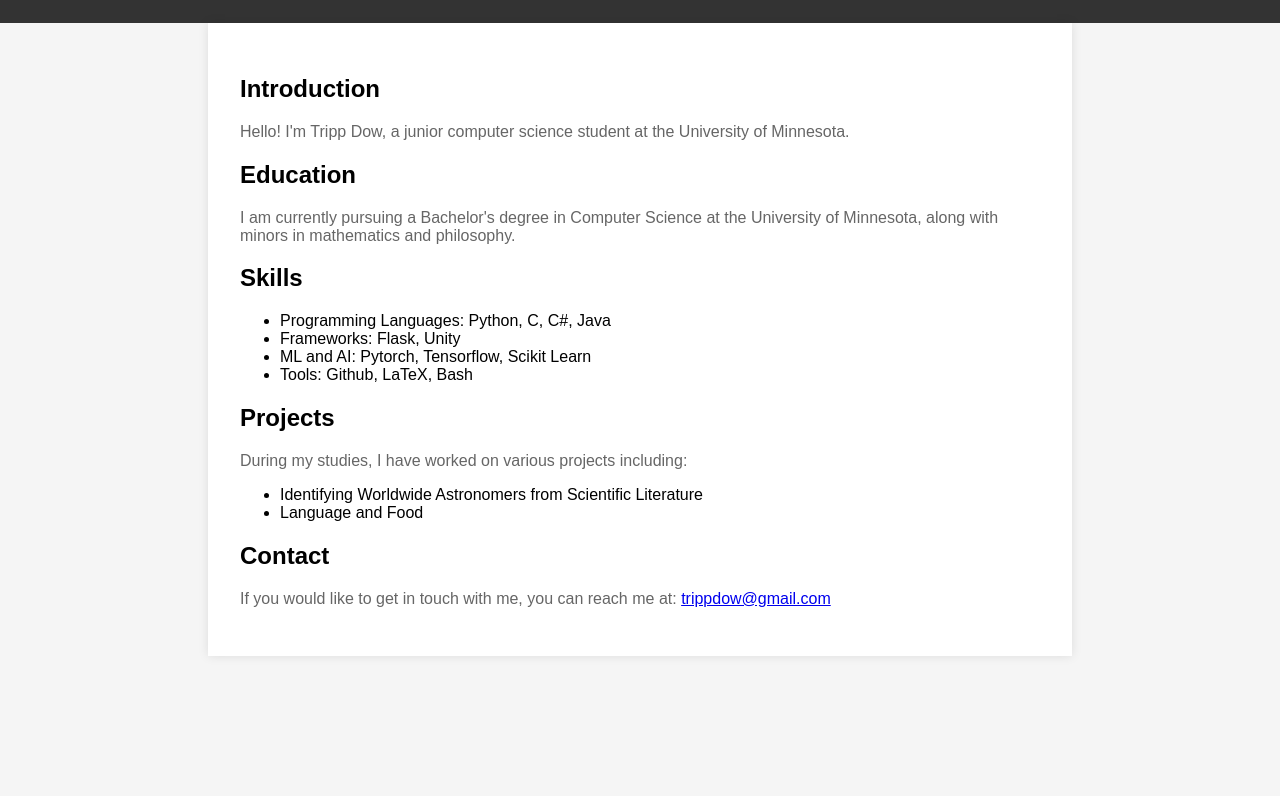
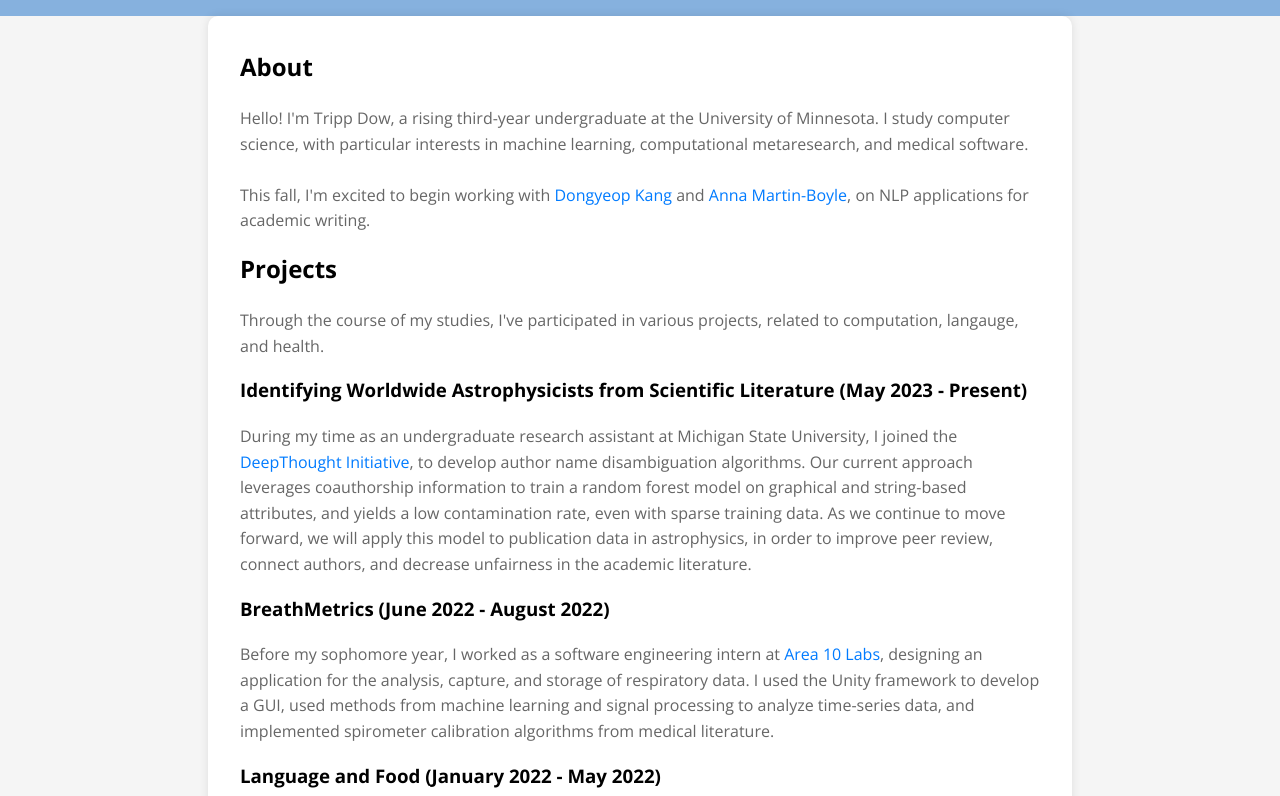
Before and after one commit to prettytrippy/prettytrippy.github.io, a plain HTML site: page index.html in a window 1280 px wide. Shown: the part 89-885 px from the top of the page. Before the commit the page ends 800 px from the top, so only its background shows below. Drawn offline with nearby package versions, Linux system fonts and the light colour scheme.

Commit message:
Update index.html

```diff
--- a/index.html
+++ b/index.html
@@ -4,15 +4,18 @@
     <meta charset="UTF-8">
     <meta name="viewport" content="width=device-width, initial-scale=1.0">
     <title>About</title>
+    <link rel="stylesheet" href="https://fonts.googleapis.com/css?family=Open+Sans:400,700&display=swap">
+
     <style>
         body {
-            font-family: Arial, sans-serif;
+            font-family: 'Open Sans', sans-serif;
+            line-height: 1.6;
             margin: 0;
             padding: 0;
             background-color: #f5f5f5;
         }
         header {
-            background-color: #333;
+            background-color: #86b1de;
             color: #fff;
             text-align: center;
             padding: 1em 0;
@@ -23,44 +26,70 @@
             padding: 2em;
             background-color: #fff;
             box-shadow: 0px 0px 10px rgba(0, 0, 0, 0.1);
+            border-radius: 10px;
         }
         h1 {
-            color: #333;
+            color: #000;
+            margin-top: 0;
+        }
+        h2, h3 {
+            color: #000;
+            margin-top: 0;
         }
         p {
             color: #666;
+            margin-bottom: 1em;
+        }
+        a {
+            color: #007bff;
+            text-decoration: none;
+            transition: color 0.3s;
+        }
+        a:hover {
+            color: #0056b3;
         }
     </style>
+
 </head>
 <body>
     <header>
         <h1>About</h1>
     </header>
     <div class="container">
-        <h2>Introduction</h2>
-        <p>Hello! I'm Tripp Dow, a junior computer science student at the University of Minnesota.</p>
-        <p></p>
-
-        <h2>Education</h2>
-        <p>I am currently pursuing a Bachelor's degree in Computer Science at the University of Minnesota, along with minors in mathematics and philosophy.</p>
-
-        <h2>Skills</h2>
-        <ul>
-            <li>Programming Languages: Python, C, C#, Java</li>
-            <li>Frameworks: Flask, Unity</li>
-            <li>ML and AI: Pytorch, Tensorflow, Scikit Learn</li>
-            <li>Tools: Github, LaTeX, Bash</li>
-        </ul>
+        <h2>About</h2>
+        <p>
+            Hello! I'm Tripp Dow, a rising third-year undergraduate at the University of Minnesota.
+            I study computer science, with particular interests in machine learning, computational metaresearch, and medical software.<br><br>
+            This fall, I'm excited to begin working with <a href="https://dykang.github.io/">Dongyeop Kang</a> and <a href="https://anmartin94.github.io/">Anna Martin-Boyle</a>, on NLP applications for academic writing.
+        </p>
 
         <h2>Projects</h2>
-        <p>During my studies, I have worked on various projects including:</p>
-        <ul>
-            <li>Identifying Worldwide Astronomers from Scientific Literature</li>
-            <li>Language and Food</li>
-        </ul>
+        <p>Through the course of my studies, I've participated in various projects, related to computation, langauge, and health.</p>
+            <h3>Identifying Worldwide Astrophysicists from Scientific Literature (May 2023 - Present)</h3>
+            <p>
+                During my time as an undergraduate research assistant at Michigan State University,
+                I joined the <a href="https://deepthought-initiative.github.io/">DeepThought Initiative</a>, to develop author name disambiguation algorithms.
+                Our current approach leverages coauthorship information to train a random forest model on graphical and string-based attributes,
+                and yields a low contamination rate, even with sparse training data.
+                As we continue to move forward, we will apply this model to publication data in astrophysics,
+                in order to improve peer review, connect authors, and decrease unfairness in the academic literature.
+            </p>
+            <h3>BreathMetrics (June 2022 - August 2022)</h3>
+            <p>
+                Before my sophomore year, I worked as a software engineering intern at <a href="https://www.area10labs.com/">Area 10 Labs</a>, designing an application for the analysis, capture, and storage of respiratory data.
+                I used the Unity framework to develop a GUI, used methods from machine learning and signal processing to analyze time-series data, and implemented spirometer calibration algorithms from medical literature.
+            </p>
+            <h3>Language and Food (January 2022 - May 2022)</h3>
+            <p>
+                As part of the DFRACS scholarship program, I assisted a linguistics professor with her research, in the fields of conversation analysis and pragmatics.
+                I transcribed audio from study recordings, and formatted the speech data according to standards created by my mentor.
+                For our analysis, we focused on group imagination and modality, argumentation and evidential statements, and humor.
+            </p>
+
 
         <h2>Contact</h2>
-        <p>If you would like to get in touch with me, you can reach me at: <a href="mailto:trippdow@gmail.com">trippdow@gmail.com</a></p>
+        <p>I check my school email most often, you can reach it here: <a href="mailto:dow00019@umn.edu">dow00019@umn.edu</a></p>
+        <p>You can reach my personal email here: <a href="mailto:trippdow@gmail.com">trippdow@gmail.com</a></p>
     </div>
 </body>
 </html>
```
